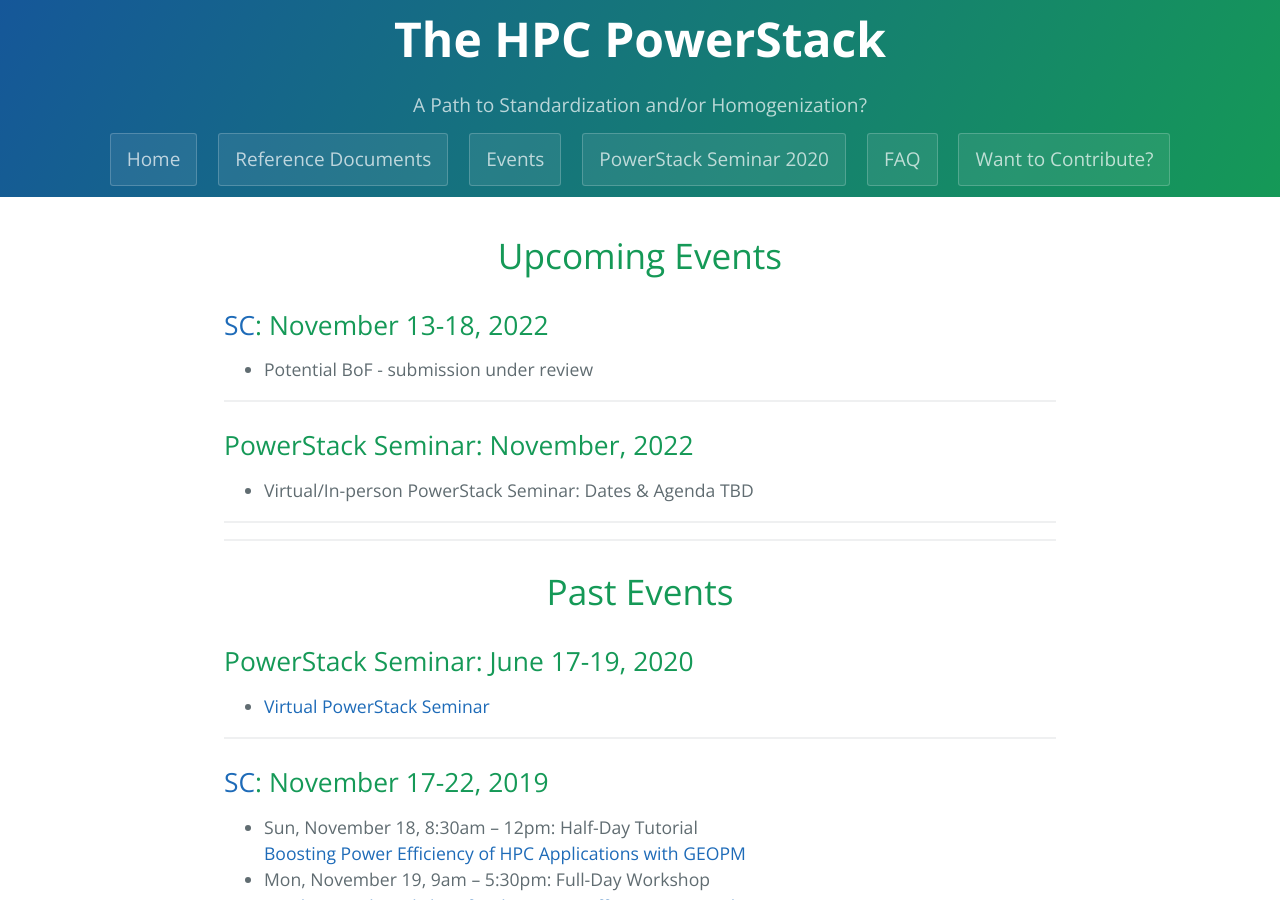
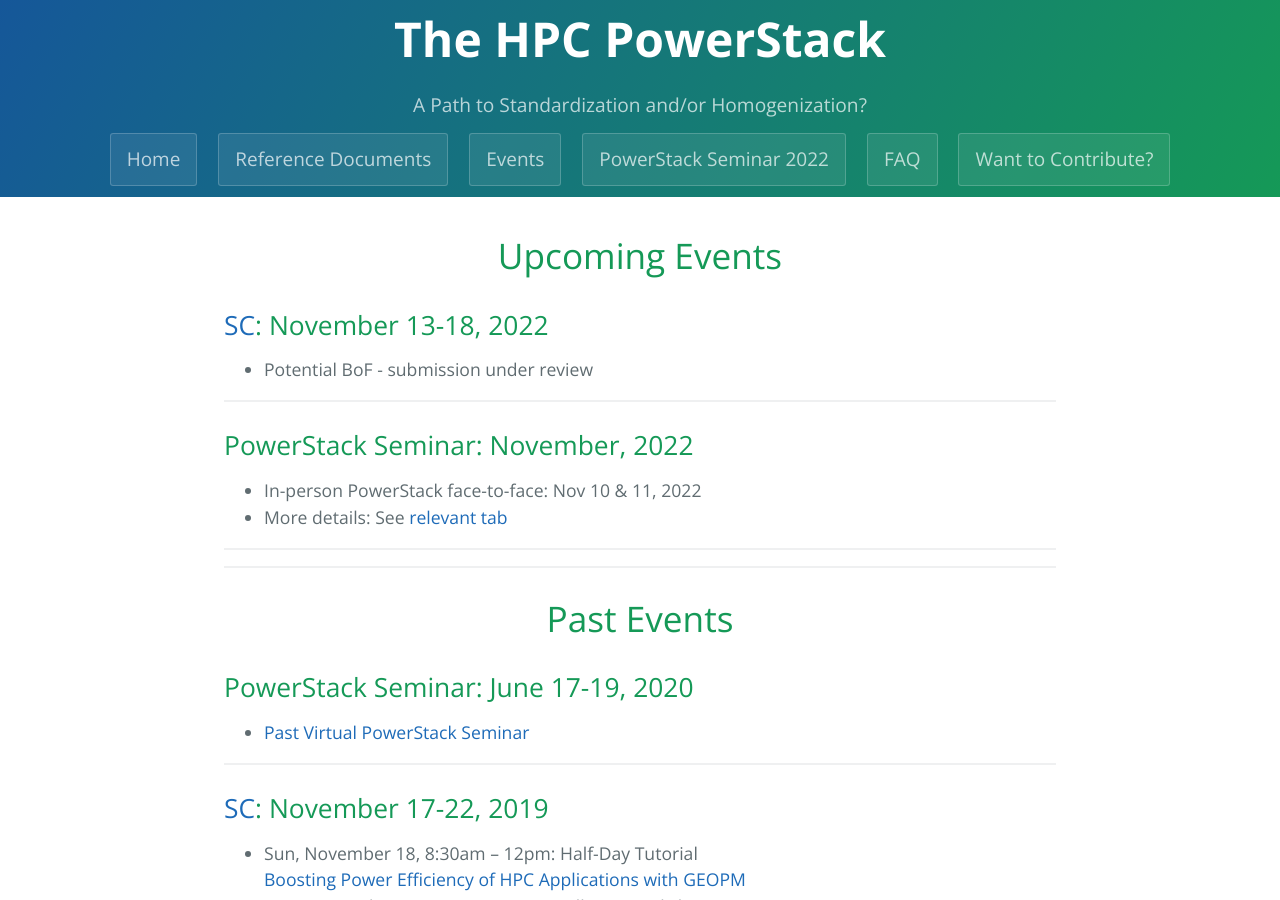
Before and after one commit to HPCPowerStack/hpcpowerstack.github.io, a Jekyll site: the page built from events.md, in a window 1280 px wide and 900 px high. Built offline with Jekyll 4.4.1, drawn with Linux system fonts in a browser that asks for light colours; the repository's description, which GitHub fills in, is left out; some of the changed text lies outside the part shown.

Commit message:
Adding details for the Nov 2022 seminar

```diff
--- a/_layouts/default.html
+++ b/_layouts/default.html
@@ -20,7 +20,7 @@
 	<a href="index.html" class="btn">Home</a>
 	<a href="proto.html" class="btn">Reference Documents</a>
 	<a href="events.html" class="btn">Events</a>
-	<a href="raitenhaslach20.html" class="btn">PowerStack Seminar 2020</a>
+	<a href="powerstack22.html" class="btn">PowerStack Seminar 2022</a>
 	<a href="faq.html" class="btn">FAQ</a>
 	<a href="contributions.html" class="btn">Want to Contribute?</a>
 	<!--
--- a/events.md
+++ b/events.md
@@ -9,7 +9,8 @@ layout: default
 ---
 
 ## PowerStack Seminar: November, 2022
-* Virtual/In-person PowerStack Seminar: Dates & Agenda TBD
+* In-person PowerStack face-to-face: Nov 10 & 11, 2022
+* More details: See [relevant tab](powerstack22.html)
 
 ---
 ---
@@ -17,7 +18,7 @@ layout: default
 <h1 align="center">Past Events</h1>
 
 ## PowerStack Seminar: June 17-19, 2020
-* [Virtual PowerStack Seminar](raitenhaslach20.html)
+* [Past Virtual PowerStack Seminar](raitenhaslach20.html)
 
 ---
 
@@ -57,7 +58,7 @@ layout: default
 ---
 
 ## PowerStack Seminar: June 20-22, 2018
-* [Seminar Info](raitenhaslach18.html)
+* [Past Seminar Info](raitenhaslach18.html)
 * [Seminar Travel](travel18.html)
 * [Seminar Agenda](agenda18.html)
 * [Strawman Document](strawman.pdf)
```
Also changed, not shown: powerstack22.md (added, +108 -0 lines), images/venue_ps22.jpg (added), powerstack19.md (renamed from powerstack-nov19.md), 1 other file.
